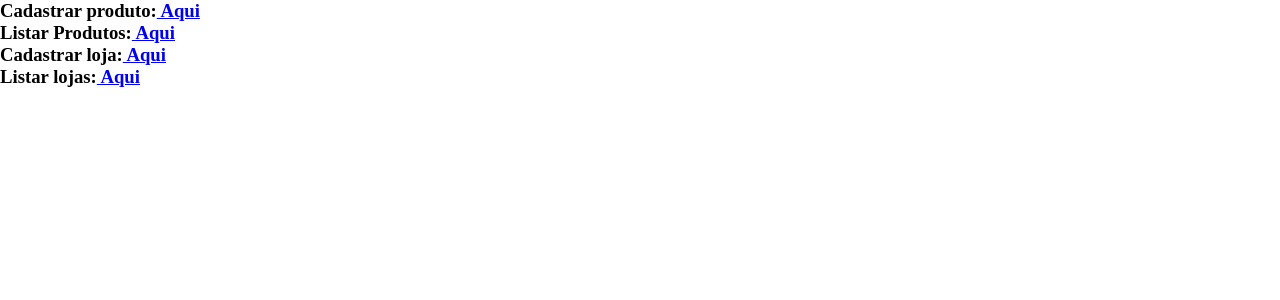
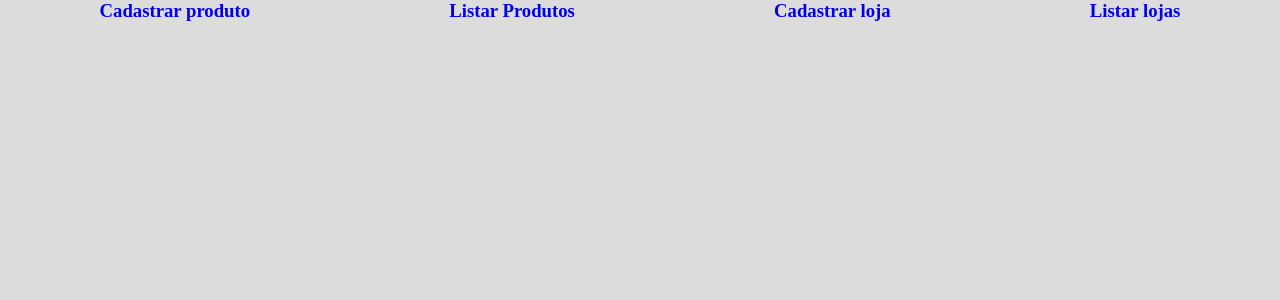
Before and after one commit to julianopaulos/firebase-test, a React (Create React App) app: page / in a window 1280 px wide. Shown: the top 300 px of the page. Built offline with nearby package versions, Linux system fonts and the light colour scheme; what ts-react-dotenv would draw is missing.

Commit message:
making all routes as child of / route, making nested routes, trying to make details routes come back to work

```diff
--- a/src/Assets/Styles/global.ts
+++ b/src/Assets/Styles/global.ts
@@ -12,4 +12,12 @@ export default createGlobalStyle<HtmlHTMLAttributes<HTMLElement>>`
     -webkit-box-sizing: content-box;
     box-sizing: content-box;
   }
+
+  body {
+    background-color: rgba(220, 220, 220, 1);
+  }
+
+  a {
+    text-decoration: none;
+  }
 `
--- a/src/Pages/Home/index.tsx
+++ b/src/Pages/Home/index.tsx
@@ -1,27 +1,26 @@
 import React from 'react'
 import { Link, Outlet } from 'react-router-dom'
+import Div from '../../components/Div'
 
 const Home = (): any => {
   return (
-    <div>
+    <>
+      <Div justifyContent='space-around'>
         <h3>
-          Cadastrar produto:
-          <Link to={'product'}> Aqui </Link>
+          <Link to={'product'}> Cadastrar produto </Link>
         </h3>
         <h3>
-          Listar Produtos:
-          <Link to={'products'}> Aqui </Link>
+          <Link to={'products'}> Listar Produtos </Link>
         </h3>
         <h3>
-          Cadastrar loja:
-          <Link to={'store'}> Aqui </Link>
+          <Link to={'store'}> Cadastrar loja </Link>
         </h3>
         <h3>
-          Listar lojas:
-          <Link to={'stores'}> Aqui </Link>
+          <Link to={'stores'}> Listar lojas </Link>
         </h3>
-        <Outlet />
-    </div>
+      </Div>
+      <Outlet />
+    </>
   )
 }
 
--- a/src/Pages/Index/Products/index.tsx
+++ b/src/Pages/Index/Products/index.tsx
@@ -34,7 +34,8 @@ const Product = (): any => {
   }
 
   return (
-    <div className="App">
+    <Div flexDirection='column'>
+      <Div justifyContent='space-between'>
         <Button
           onClick={() => { navigate(-1) }}
           elementWidth={'20px'}
@@ -43,11 +44,11 @@ const Product = (): any => {
         </Button>
         <form onSubmit={ handleSubmit(search) }>
           <Div>
-          <h3>Produto:</h3>
+            <h3>Pesquisar:</h3>
             <Input
             type='text'
             placeholder='identificação do produto'
-           margin='10px 0'
+            margin='10px 0 10px 5px'
             {...register('uuid', { min: 1 })}
             />
             <Button
@@ -60,8 +61,8 @@ const Product = (): any => {
           </Div>
           {(Boolean(errors.uuid)) && <span>This field is required</span>}
         </form>
+      </Div>
       <br />
-      <h3>Produtos:</h3>
       <Table>
         <thead>
           <tr>
@@ -84,7 +85,7 @@ const Product = (): any => {
           })}
         </tbody>
       </Table>
-    </div>
+    </Div>
   )
 }
 
--- a/src/Pages/Index/Stores/index.tsx
+++ b/src/Pages/Index/Stores/index.tsx
@@ -35,7 +35,8 @@ const Store = (): any => {
   }
 
   return (
-    <div className="App">
+    <Div flexDirection='column'>
+      <Div justifyContent='space-between'>
         <Button
           onClick={() => { navigate(-1) }}
           elementWidth={'20px'}
@@ -44,11 +45,11 @@ const Store = (): any => {
         </Button>
         <form onSubmit={ handleSubmit(search) }>
           <Div>
-          <h3>Loja: </h3>
+            <h3>Pesquisar: </h3>
             <Input
             type='text'
             placeholder='identificação da loja'
-           margin='10px 0'
+            margin='10px 0 10px 5px'
             {...register('uuid', { min: 1 })}
             />
             <Button
@@ -61,8 +62,8 @@ const Store = (): any => {
           </Div>
           {(Boolean(errors.uuid)) && <span>This field is required</span>}
         </form>
+      </Div>
       <br />
-      <h3>Lojas:</h3>
       <Table>
         <thead>
           <tr>
@@ -76,16 +77,16 @@ const Store = (): any => {
           {stores?.map((store, key) => {
             return (
               <tr key={key}>
-                <td>identificação: {store.uuid}</td>
-                <td>nome: {store.name}</td>
-                <td>peso: {store.address}</td>
+                <td>{store.uuid}</td>
+                <td>{store.name}</td>
+                <td>{store.address}</td>
                 <td><Link to={store.uuid}>Detalhes</Link></td>
               </tr>
             )
           })}
         </tbody>
       </Table>
-    </div>
+    </Div>
   )
 }
 
--- a/src/Pages/Show/ProductDetails/index.tsx
+++ b/src/Pages/Show/ProductDetails/index.tsx
@@ -5,6 +5,7 @@ import { AiOutlineArrowLeft } from 'react-icons/ai'
 import { type ProductInterface } from '../../../firebase/collections/products'
 
 import Button from '../../../components/Button'
+import Table from '../../../components/Table'
 
 const ProductDetails = (): any => {
   const products = useLoaderData() as ProductInterface[]
@@ -18,18 +19,32 @@ const ProductDetails = (): any => {
       >
         <AiOutlineArrowLeft size={20} />
       </Button>
-      {products?.map((product: ProductInterface, key: any) => {
-        return (
-            <ul key={key}>
-                <li><b>identificação da loja</b>: {product.storeId}</li>
-                <li><b>identificação</b>: {product.uuid}</li>
-                <li><b>nome</b>: {product.name}</li>
-                <li><b>peso</b>: {product.weight}</li>
-                <li><b>preço</b>: {product.price}</li>
-                <li><b>estoque</b>: {product.stock}</li>
-            </ul>
-        )
-      })}
+      <Table>
+        <thead>
+          <tr>
+            <th>identificação da loja</th>
+            <th>identificação</th>
+            <th>nome</th>
+            <th>peso</th>
+            <th>preço</th>
+            <th>estoque</th>
+          </tr>
+        </thead>
+        <tbody>
+          {products?.map((product: ProductInterface, key: any) => {
+            return (
+              <tr key={key}>
+                  <td>{product.storeId}</td>
+                  <td>{product.uuid}</td>
+                  <td>{product.name}</td>
+                  <td>{product.weight}</td>
+                  <td>{product.price}</td>
+                  <td>{product.stock}</td>
+              </tr>
+            )
+          })}
+        </tbody>
+      </Table>
     </div>
   )
 }
--- a/src/Pages/Show/StoreDetails/index.tsx
+++ b/src/Pages/Show/StoreDetails/index.tsx
@@ -5,6 +5,7 @@ import { AiOutlineArrowLeft } from 'react-icons/ai'
 import { type StoreInterface } from '../../../firebase/collections/stores'
 
 import Button from '../../../components/Button'
+import Table from '../../../components/Table'
 
 const StoreDetails = (): any => {
   const stores = useLoaderData() as StoreInterface[]
@@ -18,15 +19,26 @@ const StoreDetails = (): any => {
       >
         <AiOutlineArrowLeft size={20} />
       </Button>
-      {stores?.map((store, key) => {
-        return (
-            <ul key={key}>
-                <li><b>identificação</b>: {store.uuid}</li>
-                <li><b>nome</b>: {store.name}</li>
-                <li><b>peso</b>: {store.address}</li>
-            </ul>
-        )
-      })}
+      <Table>
+        <thead>
+          <tr>
+          <th>identificação</th>
+          <th>nome</th>
+          <th>peso</th>
+          </tr>
+        </thead>
+        <tbody>
+          {stores?.map((store, key) => {
+            return (
+              <tr key={key}>
+                <td>{store.uuid}</td>
+                <td>{store.name}</td>
+                <td>{store.address}</td>
+              </tr>
+            )
+          })}
+        </tbody>
+      </Table>
     </div>
   )
 }
--- a/src/components/Div/index.tsx
+++ b/src/components/Div/index.tsx
@@ -5,17 +5,20 @@ interface StyleProps extends HtmlHTMLAttributes<HTMLDivElement> {
   display?: string
   alignItems?: string
   justifyContent?: string
+  flexDirection?: string
   backgroundColor?: string
   children?: React.ReactNode
 }
 
 const StyledDiv = styled.div<StyleProps>`
+  width: 100%;
   margin: 0;
   padding: 0;
   display: ${(p: StyleProps) => p.display ?? 'flex'};
   align-items: ${(p: StyleProps) => p.alignItems ?? 'center'};
-  justify-content: ${(p: StyleProps) => p.alignItems ?? 'flex-start'};
-  background-color: ${(p: StyleProps) => p.backgroundColor ?? 'white'};
+  justify-content: ${(p: StyleProps) => p.justifyContent ?? 'flex-start'};
+  flex-direction: ${(p: StyleProps) => p.flexDirection ?? 'row'};
+  background-color: ${(p: StyleProps) => p.backgroundColor ?? 'inherit'};
 `
 
 const Div = forwardRef(({ children, ...props }: StyleProps, ref: ForwardedRef<HTMLDivElement>) => {
--- a/src/components/Table/index.tsx
+++ b/src/components/Table/index.tsx
@@ -7,6 +7,8 @@ const StyledTable = styled.table`
   border-collapse: collapse;
 
   caption-side: bottom;
+  width: 100%;
+
   td,
   th {
     border: none;
--- a/src/router.tsx
+++ b/src/router.tsx
@@ -17,39 +17,41 @@ const Router = createBrowserRouter([
   {
     path: '/',
     element: <Home />,
-    errorElement: <NotFound />
-  },
+    errorElement: <NotFound />,
+    children: [
       {
-    path: '/product',
+        path: 'product',
         element: <Product />,
         errorElement: <NotFound />
       },
       {
-    path: '/products',
+        path: 'products',
         element: <Products />,
         errorElement: <NotFound />,
-    loader: indexProducts
-  },
+        loader: indexProducts,
+        children: [
           {
-    path: '/products/:uuid',
+            path: 'products/:uuid',
             element: <ProductDetails />,
             errorElement: <NotFound />,
             loader: async ({ params }) => {
               const uuid: string = params.uuid ?? ''
               return await getProduct(uuid)
             }
+          }
+        ]
       },
       {
-    path: '/store',
+        path: 'store',
         element: <Store />,
         errorElement: <NotFound />
       },
       {
-    path: '/stores',
+        path: 'stores',
         element: <Stores />,
         errorElement: <NotFound />,
-    loader: indexStores
-  },
+        loader: indexStores,
+        children: [
           {
             path: '/stores/:uuid',
             element: <StoreDetails />,
@@ -59,6 +61,10 @@ const Router = createBrowserRouter([
               return await getStore(uuid)
             }
           }
+        ]
+      }
+    ]
+  }
 ])
 
 export default Router
```
Lines whose indentation alone changed are shown as unchanged.
